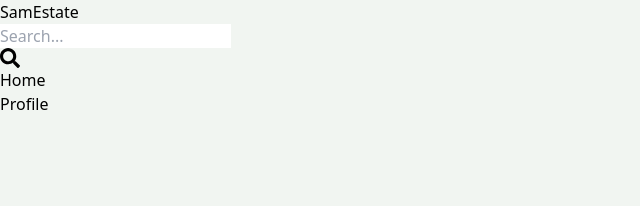
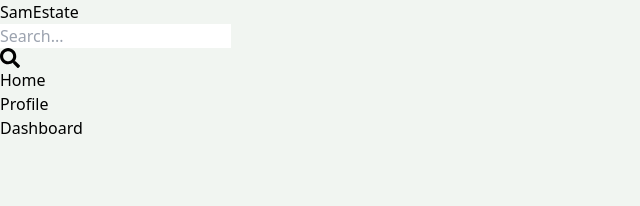
Before and after one commit to iamsamir62/real_estate_MERN, a React (Vite) app in the folder client/: page /admin in a window 1280 px wide. Shown: the top 206 px of the page, without its empty margins (0-640 px from the left). Built offline with nearby package versions, Linux system fonts and the light colour scheme.

Commit message:
Admin panel setup

```diff
--- a/client/src/App.jsx
+++ b/client/src/App.jsx
@@ -8,6 +8,8 @@ import About from "./pages/About";
 import Profile from "./pages/Profile";
 import Header from "./components/Header";
 import PropertyDetails from "./pages/PropertyDetails";
+import DashBoard from "../src/pages/AdminPages/Dashboard";
+import AddRooms from "../src/pages/AdminPages/AddRooms";
 function App() {
   return (
     <BrowserRouter>
@@ -20,6 +22,10 @@ function App() {
         <Route path="/about" element={<About />} />
         <Route path="/profile" element={<Profile />} />
         <Route path="/property/:id" element={<PropertyDetails />} />
+        {/*Admin Routes*/}
+
+        <Route path="/admin" element={<DashBoard />} />
+        <Route path="/add-rooms" element={<AddRooms />} />
       </Routes>
     </BrowserRouter>
   );
--- a/client/src/context/HouseContext.jsx
+++ b/client/src/context/HouseContext.jsx
@@ -75,6 +75,7 @@ export const HouseProvider = ({ children }) => {
         price,
         setPrice,
         loading,
+        setLoading,
       }}
     >
       {children}
--- /dev/null
+++ b/client/src/pages/AdminPages/AddRooms.jsx
@@ -0,0 +1,7 @@
+import React from "react";
+
+const AddRooms = () => {
+  return <div>AddRooms</div>;
+};
+
+export default AddRooms;
--- /dev/null
+++ b/client/src/pages/AdminPages/Dashboard.jsx
@@ -0,0 +1,7 @@
+import React from "react";
+
+const Dashboard = () => {
+  return <div>Dashboard</div>;
+};
+
+export default Dashboard;
```
Also changed, not shown: 1 other file (tests, documents, lock files or other folders).
